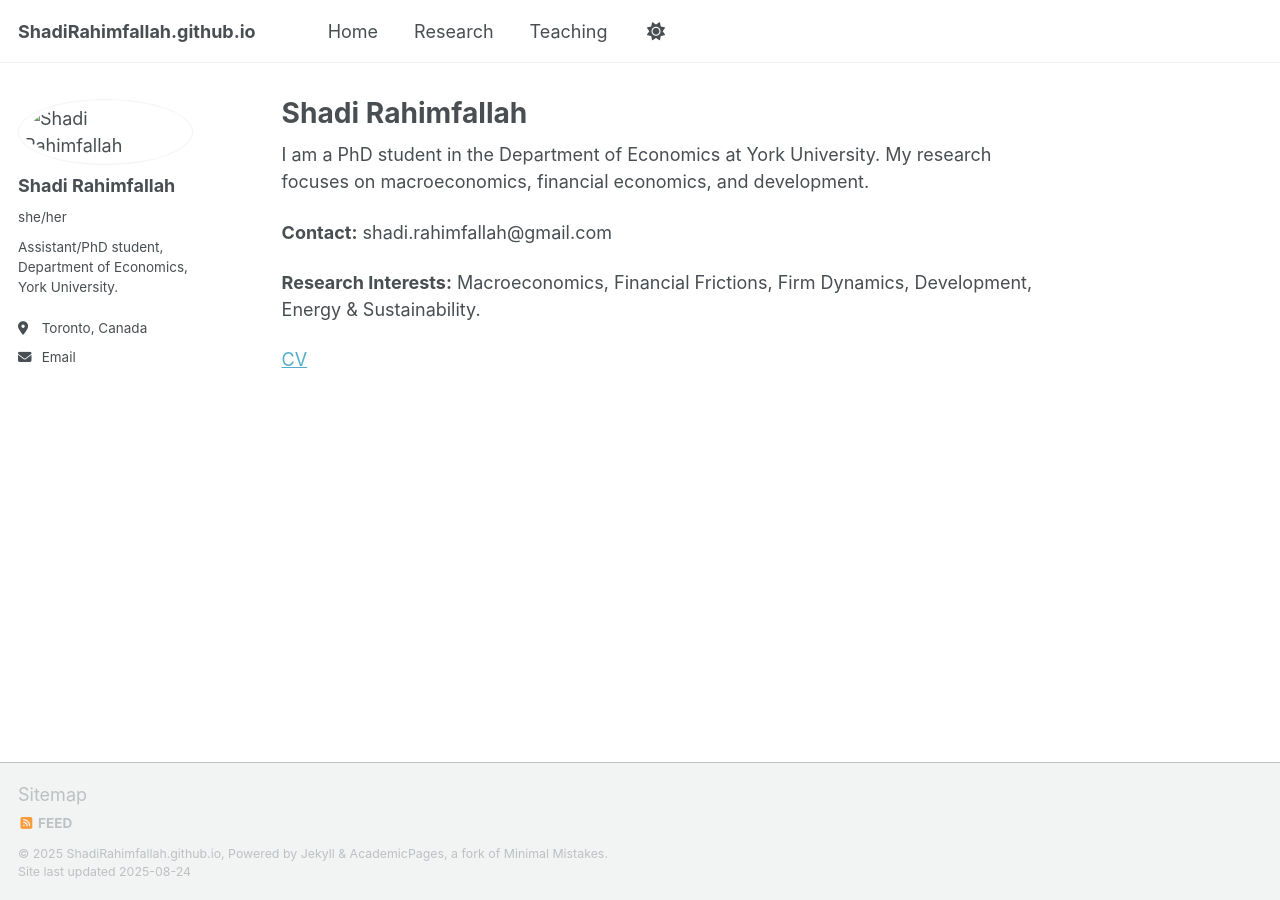
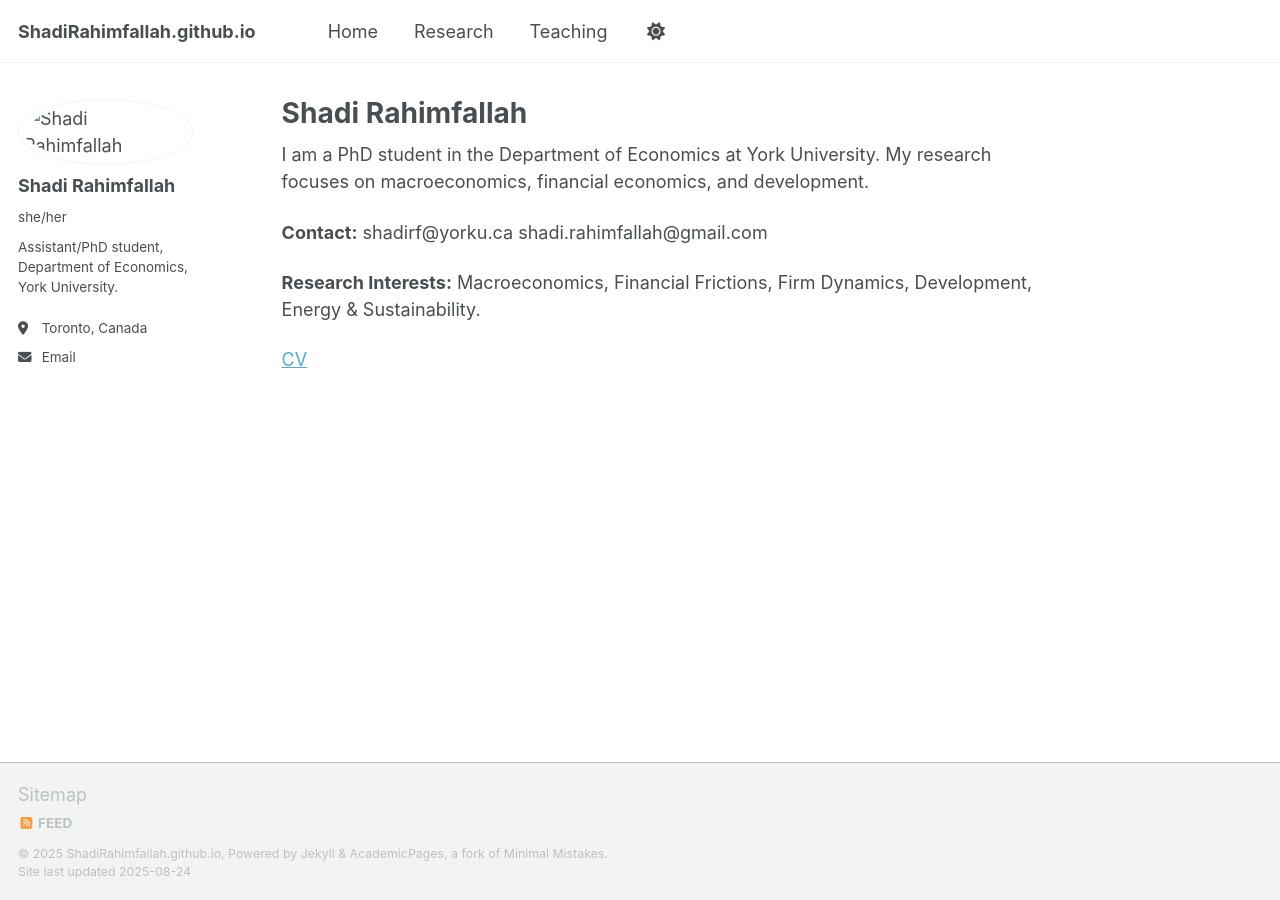
Before and after one commit to ShadiRahimfallah/ShadiRahimfallah.github.io, a Jekyll site: the page built from index.md, in a window 1280 px wide. Built offline with Jekyll 4.4.1, drawn with Linux system fonts in a browser that asks for light colours; a script that is not in the unit is left out.

Commit message:
Update index.md

```diff
--- a/index.md
+++ b/index.md
@@ -7,7 +7,8 @@ permalink: /
 
 I am a PhD student in the Department of Economics at York University. My research focuses on macroeconomics, financial economics, and development.
 
-**Contact:** shadi.rahimfallah@gmail.com
+**Contact:** shadirf@yorku.ca
+             shadi.rahimfallah@gmail.com
 
 **Research Interests:** Macroeconomics, Financial Frictions, Firm Dynamics, Development, Energy & Sustainability.
 
```
